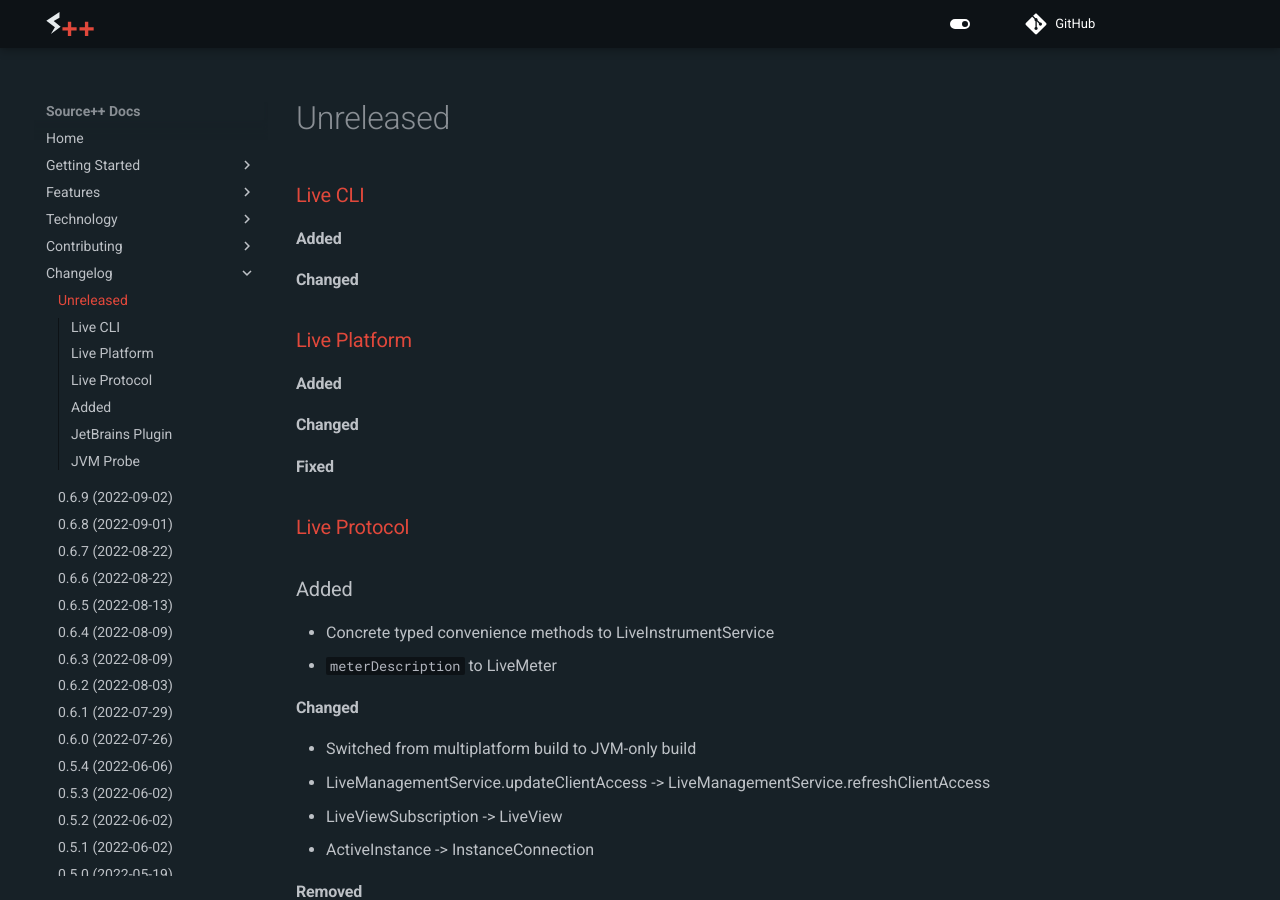
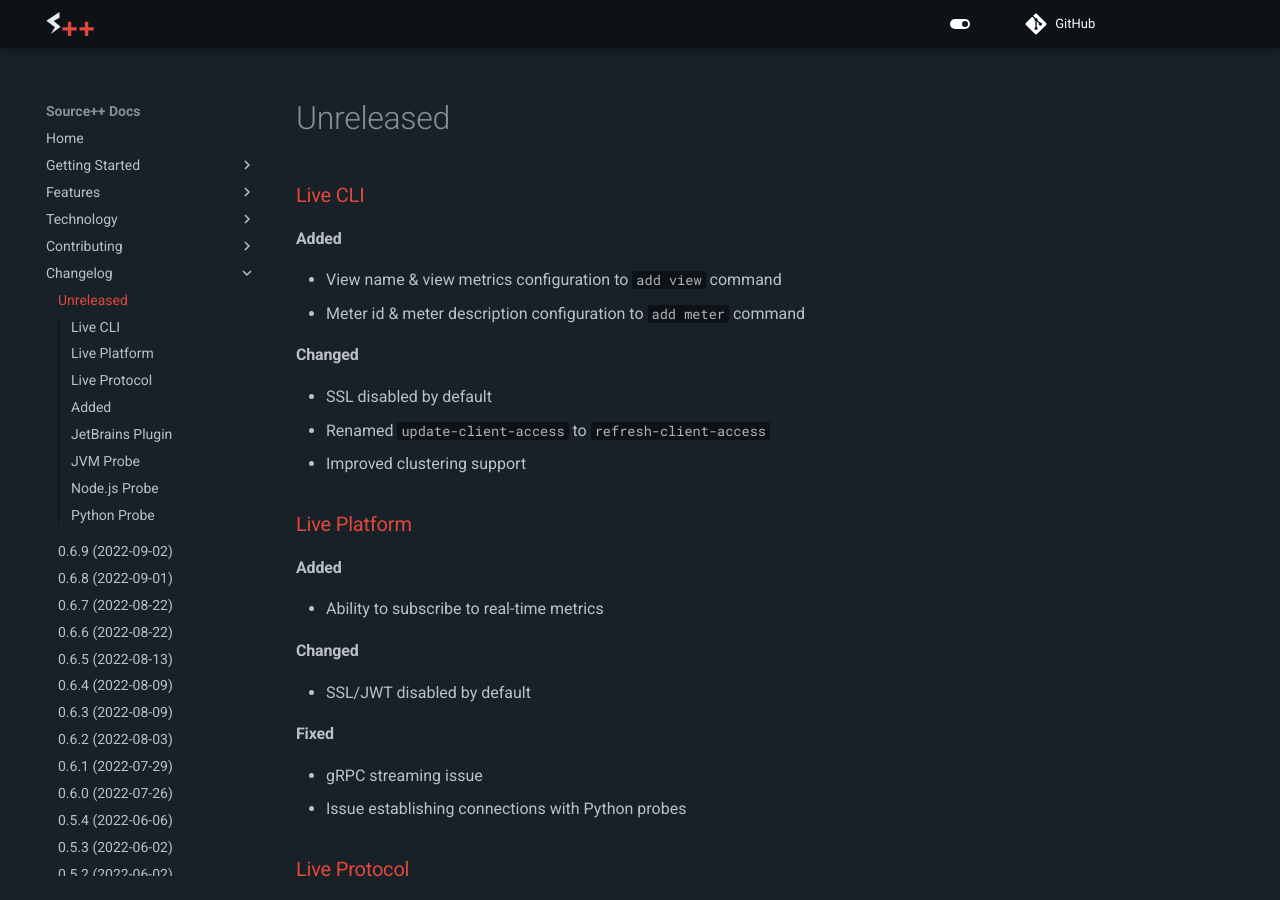
Before and after one commit to sourceplusplus/documentation, an MkDocs documentation site: the page built from docs/changelog/README.md, in a window 1280 px wide and 900 px high. Built offline with MkDocs 1.6.1 and Material for MkDocs 9.7.7, drawn with Linux system fonts in a browser that asks for light colours; comment, search, counter and statistics services are not loaded; the version menu is left out; some of the changed text lies outside the part shown.

Commit message:
docs: changes

```diff
--- a/docs/changelog/README.md
+++ b/docs/changelog/README.md
@@ -3,21 +3,25 @@
 ### [Live CLI](https://github.com/sourceplusplus/interface-cli)
 
 #### Added
-
+- View name & view metrics configuration to `add view` command
+- Meter id & meter description configuration to `add meter` command
 
 #### Changed
-
+- SSL disabled by default
+- Renamed `update-client-access` to `refresh-client-access`
+- Improved clustering support
 
 ### [Live Platform](https://github.com/sourceplusplus/sourceplusplus)
 
 #### Added
-
+- Ability to subscribe to real-time metrics
 
 #### Changed
-
+- SSL/JWT disabled by default
 
 #### Fixed
-
+- gRPC streaming issue
+- Issue establishing connections with Python probes
 
 ### [Live Protocol](https://github.com/sourceplusplus/protocol)
 
@@ -58,7 +62,6 @@
 #### Removed
 - Root source package configuration
 
-
 ### [JVM Probe](https://github.com/sourceplusplus/probe-jvm)
 
 #### Added
@@ -72,3 +75,16 @@
 
 #### Fixed
 - Java early access versions not being detected
+
+### [Node.js Probe](https://github.com/sourceplusplus/probe-nodejs)
+
+#### Added
+- Basic support for live breakpoints and live logs
+
+### [Python Probe](https://github.com/sourceplusplus/probe-python)
+
+#### Changed
+- SSL disabled by default
+
+#### Fixed
+- Automatically remove expired live instruments
```
